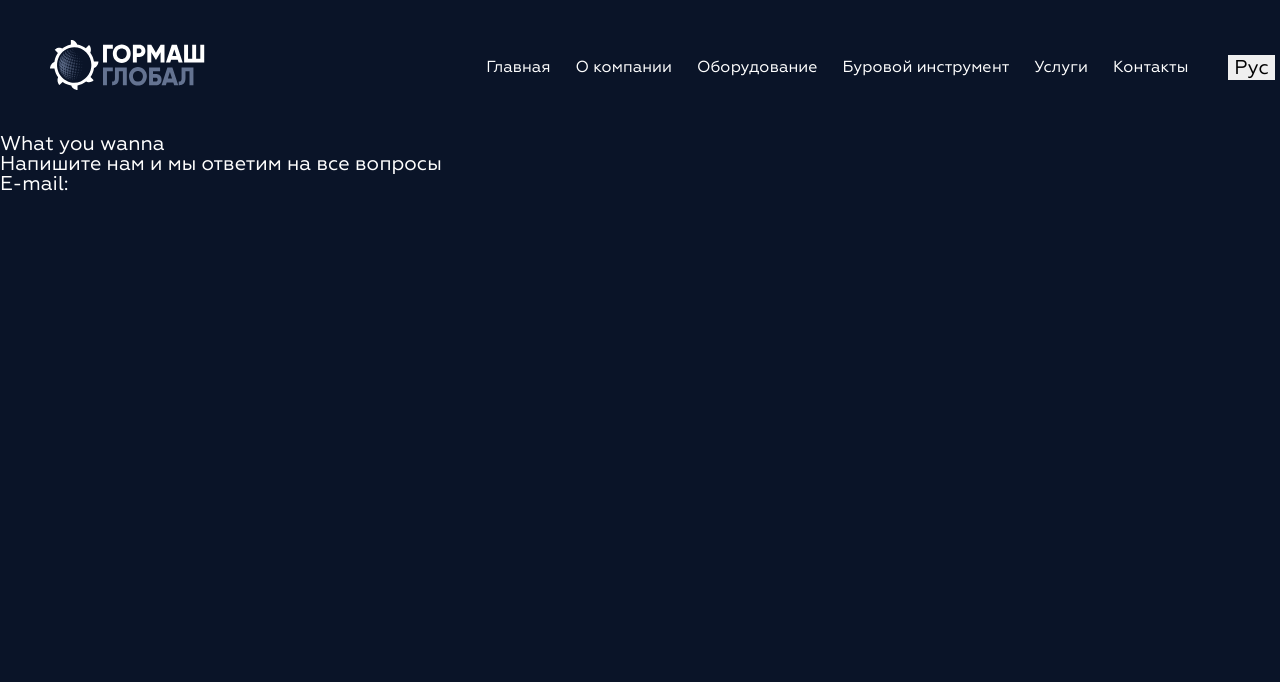
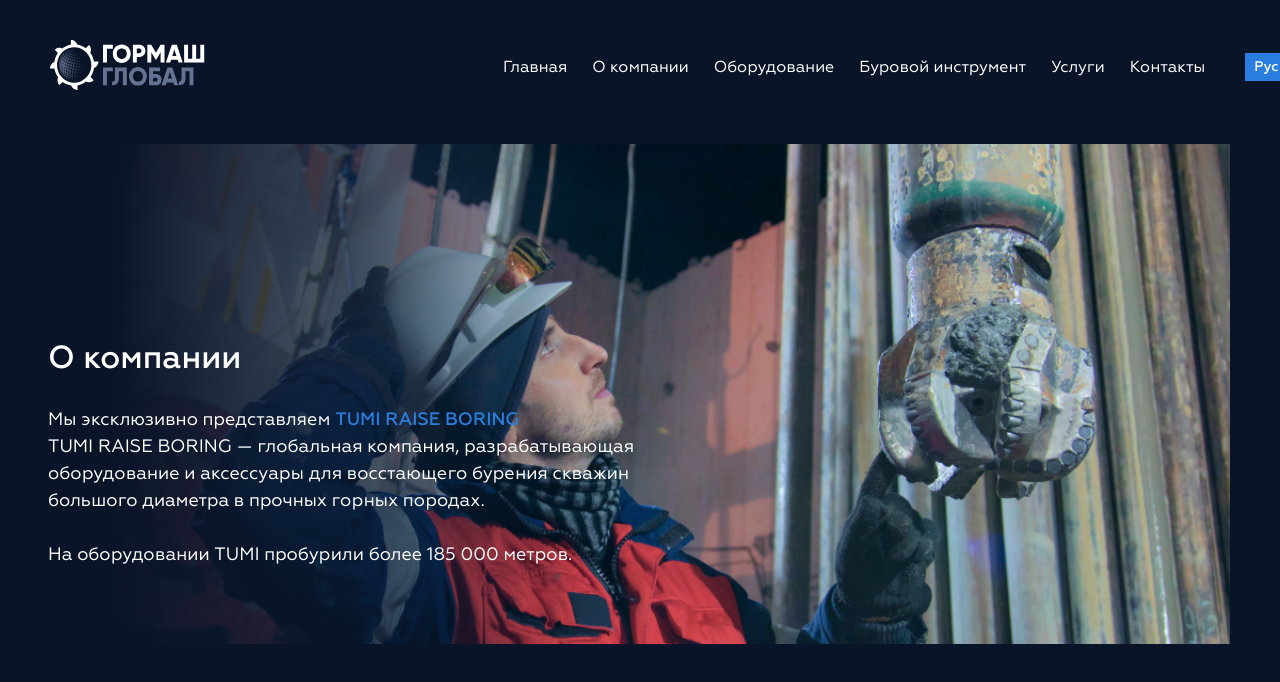
Before and after one commit to frontdevruso/mining, a website: page src/index.html in a window 1280 px wide. Shown: the top 682 px of the page. Drawn offline with nearby package versions, Linux system fonts and the light colour scheme; some packages are replaced by stand-ins of ours; files that its build step writes are made by us from their sources.

Commit message:
lang switcher logic & about-preview

```diff
--- /dev/null
+++ b/src/assets/js/lang-switcher.js
@@ -0,0 +1,23 @@
+document.addEventListener("DOMContentLoaded", () => {
+    const allLangSwitchers = document.querySelectorAll('[data-language-switcher]');
+    const enBtns = document.querySelectorAll('.lang-switcher__btn--en');
+    const ruBtns = document.querySelectorAll('.lang-switcher__btn--ru');
+
+    enBtns.forEach(function(btn) {
+        btn.addEventListener('click', function() {
+           allLangSwitchers.forEach(function(switcher) {
+               switcher.setAttribute('data-language-switcher', 'en');
+               // HERE SHOULD BE THE CODE WHICH WILL CHANGE LANGUAGE TO English
+           });
+        });
+    })
+
+    ruBtns.forEach(function(btn) {
+        btn.addEventListener('click', function() {
+           allLangSwitchers.forEach(function(switcher) {
+               switcher.setAttribute('data-language-switcher', 'ru');
+               // HERE SHOULD BE THE CODE WHICH WILL CHANGE LANGUAGE TO Russian
+           });
+        });
+    })
+});
--- a/src/assets/scss/_global.scss
+++ b/src/assets/scss/_global.scss
@@ -51,3 +51,8 @@
     margin-right: auto;
     margin-left: auto;
 }
+
+.g-title {
+    font-size: 1.6em;
+    font-weight: 500;
+}
--- /dev/null
+++ b/src/assets/scss/blocks/about-preview.scss
@@ -0,0 +1,63 @@
+.about-preview {
+    display: flex;
+    flex-direction: column;
+
+    padding: 10px 0;
+
+    &__container {
+        max-width: 1400px;
+        height: 500px;
+        width: 100%;
+
+        margin-right: auto;
+        margin-left: auto;
+
+        background-image: url('./../images/about-preview.png');
+        padding-right: 50px;
+
+        box-sizing: border-box;
+        background-clip: content-box;
+        background-repeat: no-repeat;
+
+        background-size: 100%;
+
+        display: flex;
+    }
+
+    &__info {
+        margin-top: auto;
+        padding-bottom: 80px;
+        padding-left: 50px;
+
+        width: 101%;
+        height: 101%;
+
+        display: flex;
+        flex-direction: column;
+        box-sizing: border-box;
+
+        background: linear-gradient(90deg, #0A1428 9.57%, rgba(10, 20, 40, 0.7) 28.75%, rgba(10, 20, 40, 0) 48.33%);
+        position: relative;
+        top: -1px;
+        bottom: -1px;
+        left: -2px;
+
+        h1 {
+            margin-top: auto;
+            margin-bottom: 1em;
+        }
+
+        p {
+            line-height: 150%;
+            font-size: 0.9em;
+            max-width: 590px;
+
+            b {
+                font-weight: 500;
+                color: $franceBlue;
+            }
+
+            span { font-weight: 400 }
+        }
+    }
+}
--- /dev/null
+++ b/src/assets/scss/blocks/lang-switcher.scss
@@ -0,0 +1,42 @@
+.lang-switcher {
+    display: flex;
+
+    &__btn {
+        display: flex;
+        align-items: center;
+        justify-content: center;
+
+        color: $franceBlue;
+        background-color: transparent;
+        border: 0.05em solid $franceBlue;
+        padding: 5px 8px;
+
+        font-weight: 500;
+        font-size: 0.7em;
+        line-height: 110%;
+
+        transition: .4s;
+
+        &:first-child { border-right: none }
+        &:last-child { border-left: none }
+
+        &.active {
+            background-color: $franceBlue;
+            color: white;
+        }
+    }
+}
+
+[data-language-switcher="ru"] {
+    .lang-switcher__btn--ru {
+        background-color: $franceBlue;
+        color: white;
+    }
+}
+
+[data-language-switcher="en"] {
+    .lang-switcher__btn--en {
+        background-color: $franceBlue;
+        color: white;
+    }
+}
--- a/src/assets/scss/style.scss
+++ b/src/assets/scss/style.scss
@@ -21,3 +21,6 @@
 
 @import "./limbs/header.scss";
 @import "./limbs/footer.scss";
+
+@import "./blocks/lang-switcher.scss";
+@import "./blocks/about-preview.scss";
--- a/src/index.html
+++ b/src/index.html
@@ -3,9 +3,18 @@
 title: Гормаш Глобал | Mining
 ---
 
-What you wanna
-<br>
-Напишите нам
-и мы ответим на все вопросы
-<br>
-E-mail:
+<section class="about-preview">
+  <div class="about-preview__container">
+    <div class="about-preview__info">
+      <h1 class="g-title">О компании</h1>
+      <p>
+        Мы эксклюзивно представляем <b>TUMI RAISE BORING</b> <br>
+        <span>TUMI RAISE BORING</span> — глобальная компания, разрабатывающая
+        оборудование и аксессуары для восстающего бурения скважин
+        большого диаметра в прочных горных породах.
+        <br><br>
+        На оборудовании TUMI пробурили более 185 000 метров.
+      </p>
+    </div>
+  </div>
+</section>
--- a/src/layouts/default.html
+++ b/src/layouts/default.html
@@ -13,7 +13,7 @@
         {{> footer }}
 
     </div>
-    <script src="https://unpkg.com/swiper/swiper-bundle.min.js"></script>
+    <script src="https://unpkg.com/swiper@8/swiper-bundle.min.js"></script>
     <script src="assets/js/app.js"></script>
 </body>
 </html>
--- a/src/partials/head.html
+++ b/src/partials/head.html
@@ -1,7 +1,7 @@
 <meta charset="UTF-8">
 <link rel="stylesheet" href="https://cdnjs.cloudflare.com/ajax/libs/meyer-reset/2.0/reset.min.css" integrity="sha512-NmLkDIU1C/C88wi324HBc+S2kLhi08PN5GDeUVVVC/BVt/9Izdsc9SVeVfA1UZbY3sHUlDSyRXhCzHfr6hmPPw==" crossorigin="anonymous" referrerpolicy="no-referrer" />
 <link rel="stylesheet" href="https://cdnjs.cloudflare.com/ajax/libs/normalize/8.0.1/normalize.min.css" integrity="sha512-NhSC1YmyruXifcj/KFRWoC561YpHpc5Jtzgvbuzx5VozKpWvQ+4nXhPdFgmx8xqexRcpAglTj9sIBWINXa8x5w==" crossorigin="anonymous" referrerpolicy="no-referrer" />
-<link rel="stylesheet" href="https://unpkg.com/swiper/swiper-bundle.min.css"/>
+<link rel="stylesheet" href="https://unpkg.com/swiper@8/swiper-bundle.min.css"/>
 <link rel="preconnect" href="https://fonts.googleapis.com">
 <link rel="preconnect" href="https://fonts.gstatic.com" crossorigin>
 <link href="https://fonts.googleapis.com/css2?family=Prata&display=swap" rel="stylesheet">
--- a/src/partials/limbs/header.html
+++ b/src/partials/limbs/header.html
@@ -12,9 +12,9 @@
             <li><a href="#">Контакты</a></li>
         </ul>
 
-        <div class="lang-switcher">
-            <button type="button" class="lang-switcher__btn">Рус</button>
-            <button type="button" class="lang-switcher__btn">Eng</button>
-        </div>
+        <form action="/" data-language-switcher="ru" class="lang-switcher">
+            <button type="button" class="lang-switcher__btn lang-switcher__btn--ru">Рус</button>
+            <button type="button" class="lang-switcher__btn lang-switcher__btn--en">Eng</button>
+        </form>
     </div>
 </header>
```
Also changed, not shown: src/assets/images/about-preview.png (added), src/assets/js/main-slider.js (added), 1 other file.
